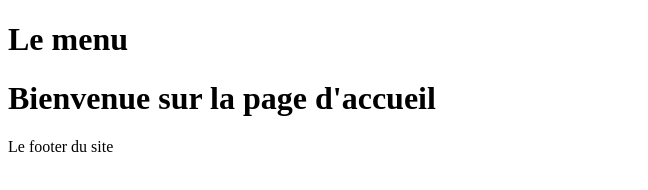
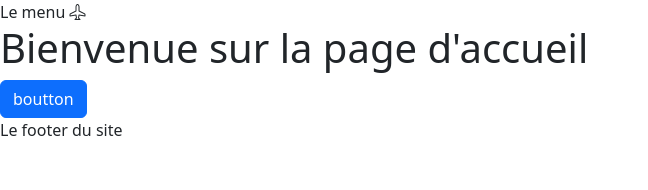
Before and after one commit to FecTw0-dev/quai_antique, a website with bundled scripts: page index.html in a window 1280 px wide. Shown: the whole page, without its empty margins (0-648 px from the left). Built offline with nearby package versions, Linux system fonts and the light colour scheme; files whose address does not match are found by name.

Commit message:
Install bootstrap

```diff
--- a/index.html
+++ b/index.html
@@ -3,12 +3,15 @@
 <head>
     <meta charset="UTF-8">
     <meta name="viewport" content="width=device-width, initial-scale=1.0">
+
+    <link rel="stylesheet" href="node_modules/bootstrap/dist/css/bootstrap.min.css">
+    <link rel="stylesheet" href="node_modules/bootstrap-icons/font/bootstrap-icons.css">
     <title>Document</title>
 </head>
 <body>
 
     <header>
-        <h1>Le menu</h1>
+        Le menu <i class="bi bi-airplane"></i>
     </header>
 
     <main id="main-page">
@@ -20,6 +23,8 @@
     </footer>
 
     <script type="module" src="Router/router.js"></script>
+    <script src="node_modules/bootstrap/dist/js/bootstrap.bundle.min.js"></script>
+
 
 </body>
 </html>
--- /dev/null
+++ b/package.json
@@ -0,0 +1,6 @@
+{
+  "dependencies": {
+    "bootstrap": "^5.3.7",
+    "bootstrap-icons": "^1.13.1"
+  }
+}
--- a/pages/home.html
+++ b/pages/home.html
@@ -1 +1,3 @@
 <h1>Bienvenue sur la page d'accueil</h1>
+
+<button class="btn btn-primary">boutton</button>
```
Also changed, not shown: 2 other files.
